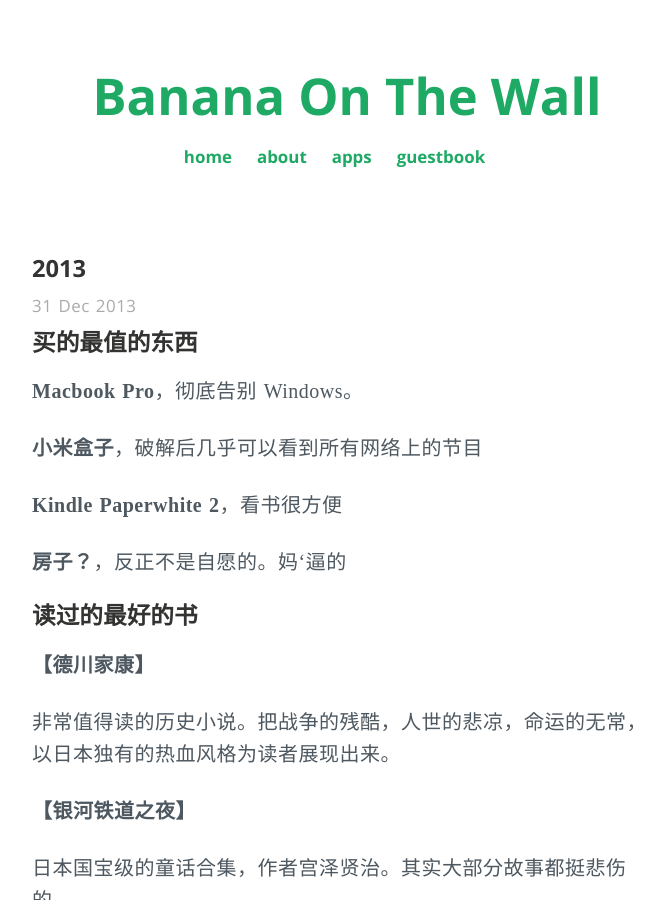
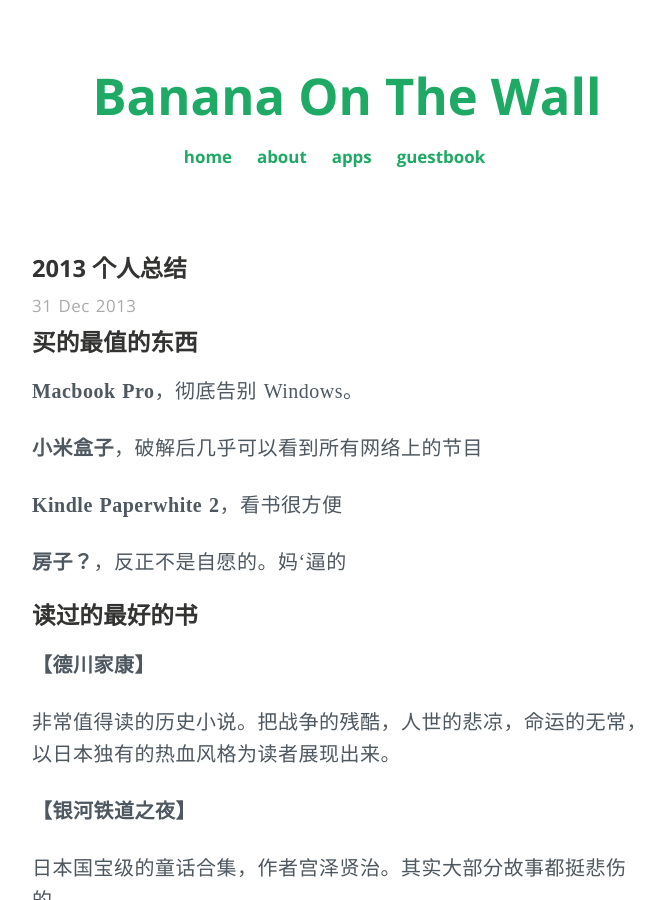
Before and after one commit to BananaOnTheWall/bananaonthewall.github.io, a Jekyll site: the page built from _posts/2013-12-31-my-2013.md, in a window 1280 px wide and 900 px high. Shown: the whole window, without its empty margins (293-957 px from the left). Built offline with Jekyll 4.4.1, drawn with Linux system fonts in a browser that asks for light colours; some web fonts are replaced; comment, search, counter and statistics services are not loaded.

Commit message:
title revised

```diff
--- a/_posts/2013-12-31-my-2013.md
+++ b/_posts/2013-12-31-my-2013.md
@@ -1,6 +1,6 @@
 ---
 layout: post
-title:  2013
+title:  2013 个人总结
 date:   2013-12-31 12:46:20
 tags: thought
 excerpt: 2013年不完全年度总结。有得有失，我就是我，不一样的烟火。
```
